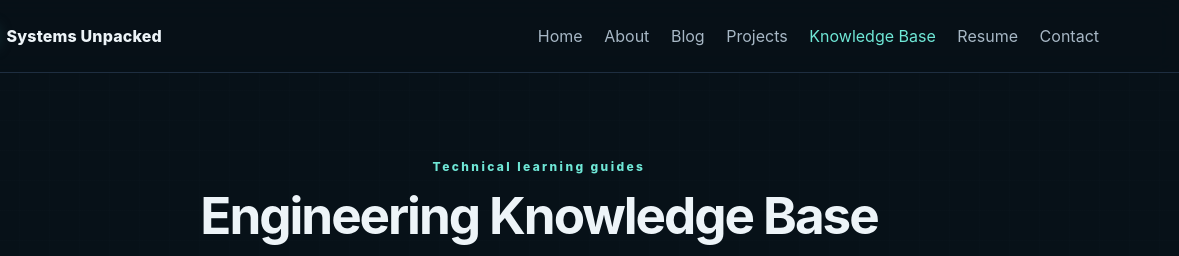
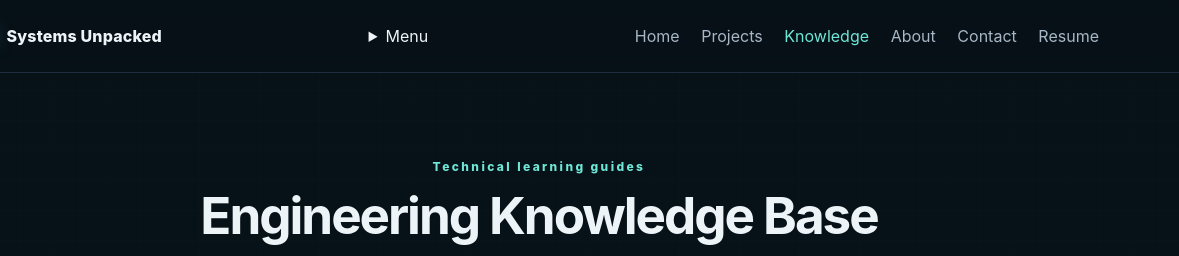
Before and after one commit to haftomalemayehu/systems-unpacked-web, a plain HTML site: page knowledge/index.html in a window 1280 px wide. Shown: the top 256 px of the page, 101-1280 px from the left. Drawn offline with Linux system fonts and the light colour scheme.

Commit message:
Standardize accessible site navigation on knowledge/index.html

```diff
--- a/knowledge/index.html
+++ b/knowledge/index.html
@@ -3,7 +3,7 @@
 <meta name="description" content="Practical Kubernetes deployment, troubleshooting, YAML, AWS, Docker, system design, JavaScript and AI learning guides from Systems Unpacked.">
 <meta property="og:title" content="Engineering Knowledge Base | Systems Unpacked"><meta property="og:type" content="website"><meta property="og:url" content="https://systems-unpacked.com/knowledge/">
 <title>Engineering Knowledge Base | Systems Unpacked</title><link rel="canonical" href="https://systems-unpacked.com/knowledge/"><link rel="stylesheet" href="/assets/styles.css"></head>
-<body><div class="page-shell"><header class="topbar"><nav class="nav container" aria-label="Main navigation"><a class="brand" href="/"><span class="brand-mark">◆</span><span>Systems Unpacked</span></a><div class="nav-links"><a href="/">Home</a><a href="/about/">About</a><a href="/blog/">Blog</a><a href="/projects/">Projects</a><a href="/knowledge/" aria-current="page">Knowledge Base</a><a href="/resume/">Resume</a><a href="/contact/">Contact</a></div></nav></header>
+<body><div class="page-shell"><header class="topbar"><nav class="nav container" aria-label="Main navigation"><a class="brand" href="/"><span class="brand-mark">◆</span><span>Systems Unpacked</span></a><details class="mobile-navigation"><summary aria-label="Toggle site navigation">Menu</summary><div class="mobile-nav-links"><a href="/">Home</a><a href="/projects/">Projects</a><a href="/knowledge/" class="active" aria-current="page">Knowledge</a><a href="/about/">About</a><a href="/contact/">Contact</a><a href="/resume/">Resume</a><a href="/blog/">Articles</a><a href="/references/">References</a></div></details><div class="nav-links"><a href="/">Home</a><a href="/projects/">Projects</a><a href="/knowledge/" class="active" aria-current="page">Knowledge</a><a href="/about/">About</a><a href="/contact/">Contact</a><a href="/resume/">Resume</a></div></nav></header>
 <main class="container"><section class="page-header"><p class="eyebrow">Technical learning guides</p><h1>Engineering Knowledge Base</h1><p>Reference notes and practical workflows for cloud and software engineering. These are educational guides, not claims of deployed projects.</p></section>
 <section class="section" aria-labelledby="k8s"><h2 id="k8s">Kubernetes: Deploy, Configure, Troubleshoot</h2><div class="knowledge-grid">
 <article class="content-panel"><h3>1. Deploy an application to Kubernetes</h3><p>Developer → CI build and tests → container image → Amazon ECR → Kubernetes Deployment → Service → Ingress / Load Balancer → Users.</p><ol><li>Build and test the application; create a container image.</li><li>Push the versioned image to a registry such as Amazon ECR.</li><li>Define a Deployment with image, replica count, resource requests and limits, and probes.</li><li>Apply manifests with <code>kubectl apply -f k8s/</code>.</li><li>Verify rollout, pods, Service endpoints, and external routing.</li><li>Use rolling updates and <code>kubectl rollout undo deployment/my-app</code> when needed.</li></ol><p><strong>Note:</strong> A Service is internal by default. External access requires appropriate networking and an Ingress controller or load balancer.</p></article>
```
